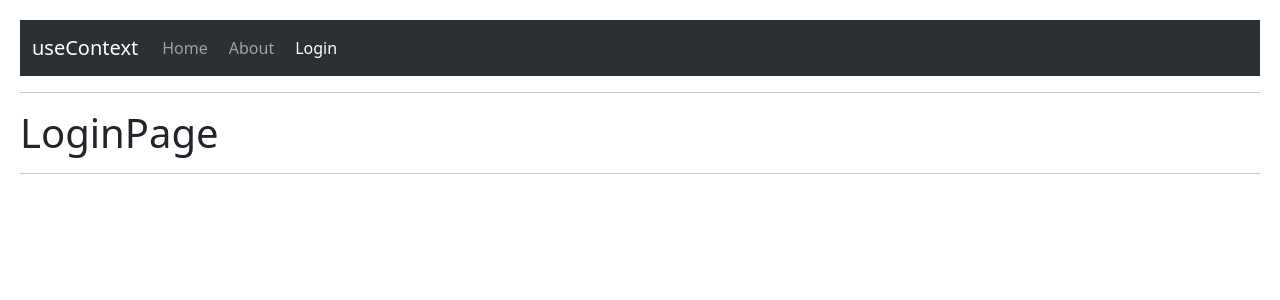
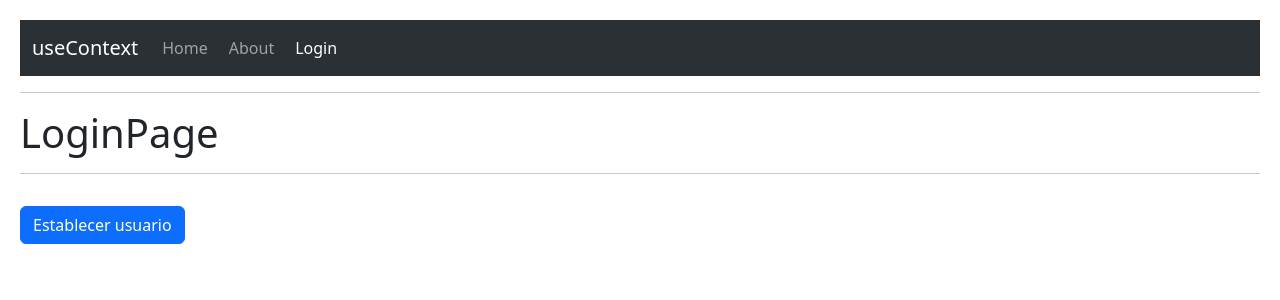
Before and after one commit to DevRodox/React-HooksApp, a React (Vite) app: page /login in a window 1280 px wide. Shown: the top 300 px of the page. Built offline with nearby package versions, Linux system fonts and the light colour scheme.

Commit message:
useContext example was added

```diff
--- a/src/09-useContext/HomePage.jsx
+++ b/src/09-useContext/HomePage.jsx
@@ -1,9 +1,20 @@
+import { useContext } from "react";
+import { UserContext } from "./context/UserContext";
 
 export const HomePage = () => {
+
+    const { user } = useContext( UserContext );
+
     return(
         <>
-            <h1>HomePage</h1>
+            <h1>HomePage <small>{ user?.name }</small> </h1>
             <hr />
+
+            <pre>
+                {
+                    JSON.stringify( user, null, 3 )
+                }
+            </pre>
         </>
     );
 };
--- a/src/09-useContext/LoginPage.jsx
+++ b/src/09-useContext/LoginPage.jsx
@@ -1,9 +1,24 @@
+import { useContext } from 'react';
+import { UserContext } from './context/UserContext';
 
 export const LoginPage = () => {
+
+    const { user, setUser } = useContext( UserContext );
+
     return(
         <>
             <h1>LoginPage</h1>
             <hr />
+
+            <pre>
+                { JSON.stringify( user, null, 3 ) }
+            </pre>
+
+            <button
+                className='btn btn-primary'
+                onClick={ () => setUser({id: 123, name: 'Juan', mail: 'Juan@gmail.com'}) }>
+                Establecer usuario
+            </button>
         </>
     );
 };
--- a/src/09-useContext/context/UserProvider.jsx
+++ b/src/09-useContext/context/UserProvider.jsx
@@ -1,14 +1,12 @@
+import { useState } from "react";
 import { UserContext } from "./UserContext";
 
-const user = {
-    id: 123,
-    name: 'Rodrigo',
-    mail: 'rodrigo@google.com'
-};
+export const UserProvider = ({ children }) => {
 
-export const UserProvider = ({ children }) => {
+    const [user, setUser] = useState();
+
     return(
-        <UserContext.Provider value={{ hola: 'Mundo', user }}>
+        <UserContext.Provider value={{ user, setUser}}>
             { children }
         </UserContext.Provider>
     );
```
